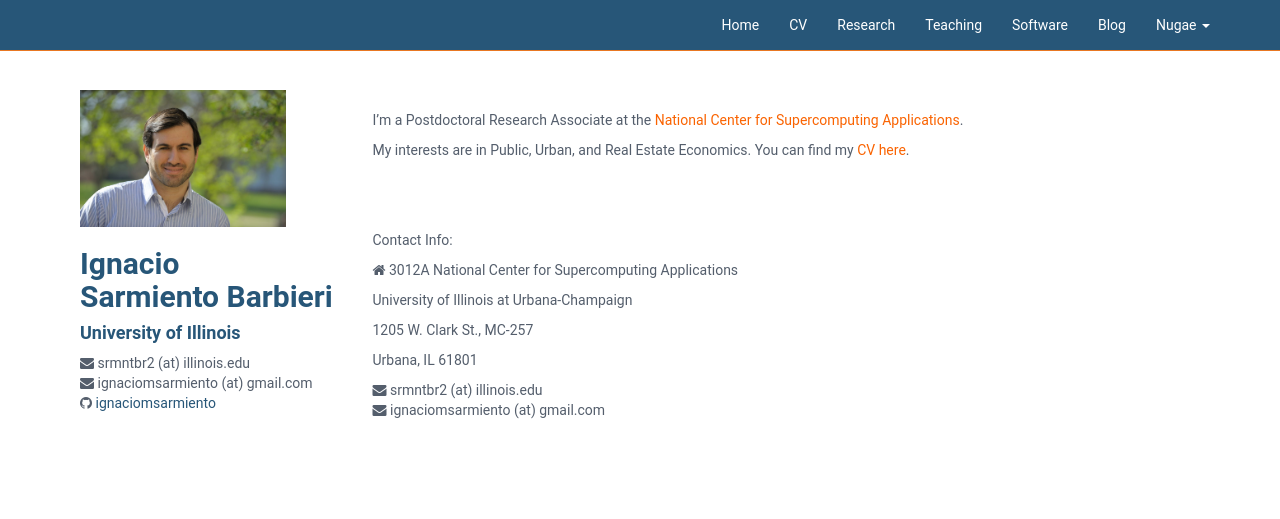
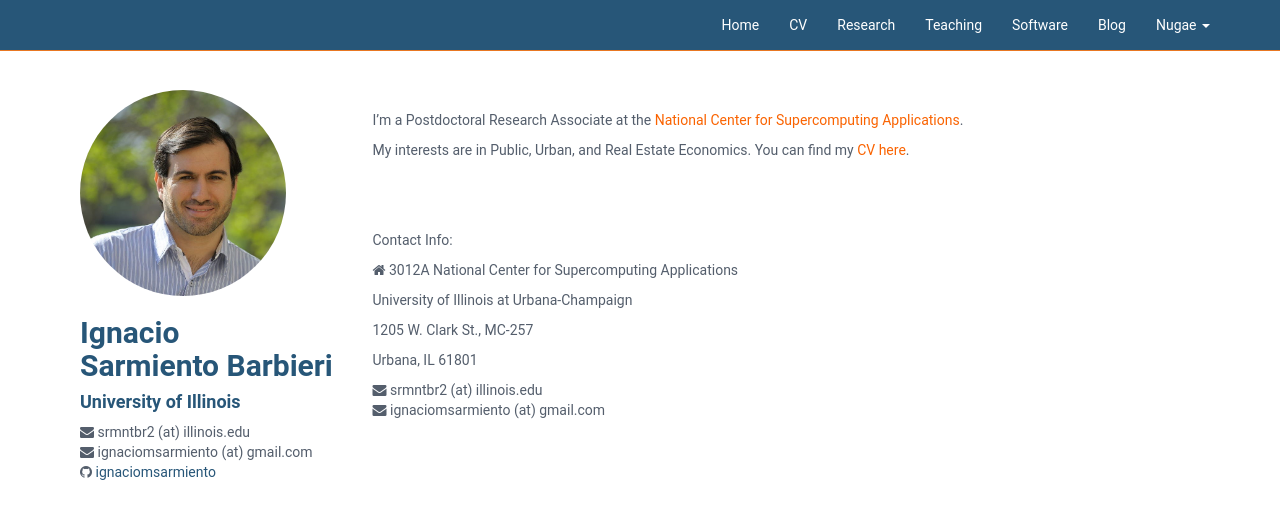
Before and after one commit to ignaciomsarmiento/ignaciomsarmiento.github.io, a Jekyll site: the page built from index.md, in a window 1280 px wide. Shown: the top 519 px of the page. Built offline with Jekyll 4.4.1, drawn with Linux system fonts in a browser that asks for light colours.

Commit message:
picture is now circular

```diff
--- a/_layouts/default.html
+++ b/_layouts/default.html
@@ -11,7 +11,7 @@ layout: header
         <div class="col-md-3">
             <br>
             <br>
-            <img src="/assets/images/ignacio_full.jpg" alt="profile picture" class="resize" align="middle"/>
+            <img src="/assets/images/ignacio_full.jpg" alt="profile picture"  class="resize" align="middle"/>
             <h2 class="name">Ignacio <br>
             Sarmiento Barbieri</h2>
             <!-- <h3 class="tagline">PhD Candidate</h3> -->
--- a/assets/css/iki.css
+++ b/assets/css/iki.css
@@ -142,7 +142,10 @@ img.displayed {
 
 img.resize{
     width:80%; /* you can use % */
-    height: 90%;;
+    height: 80%;
+    /* height: 200px;
+    width: 200px;*/
+    border-radius: 50%;
 }
 
 
```
Also changed, not shown: assets/images/ignacio_full.jpg.
